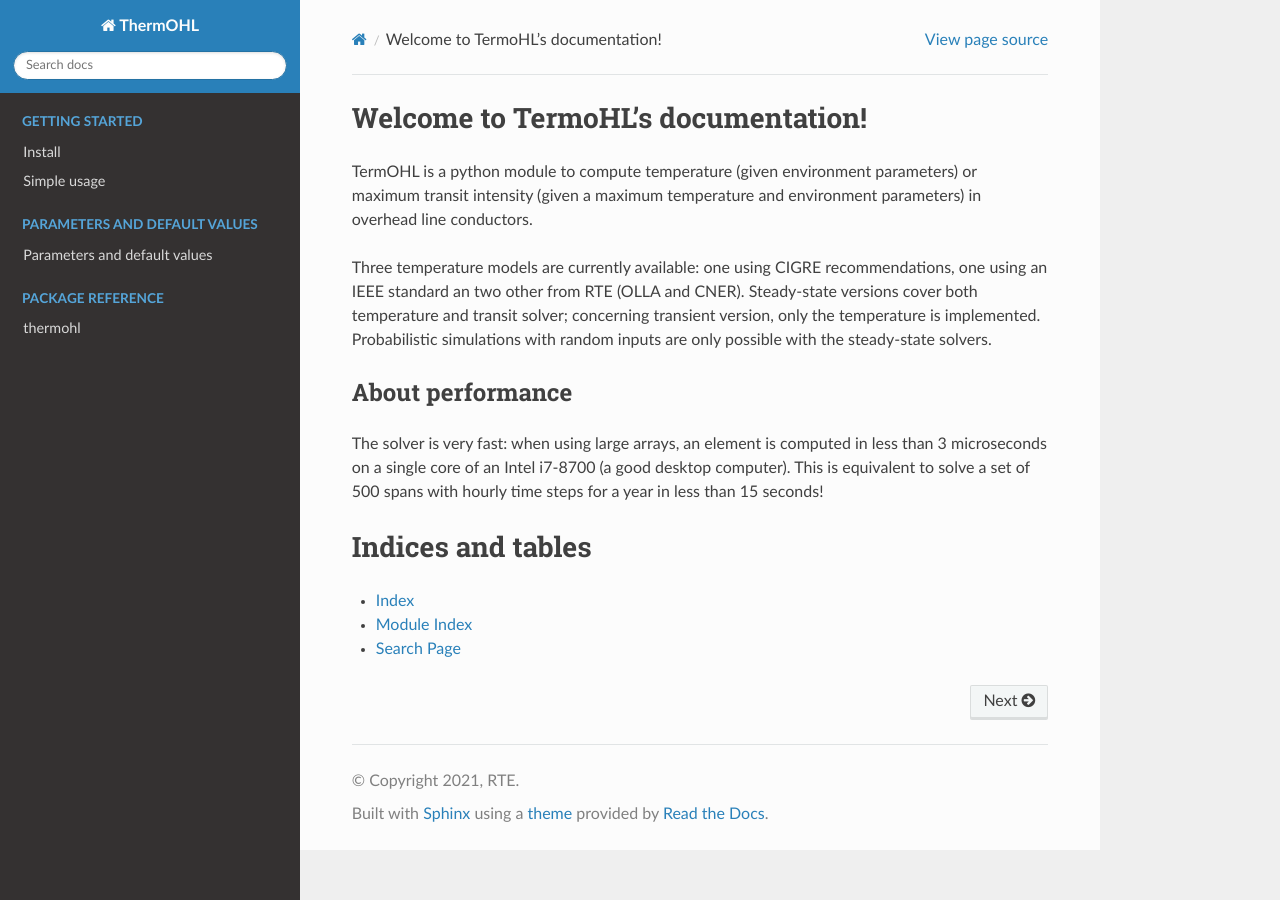
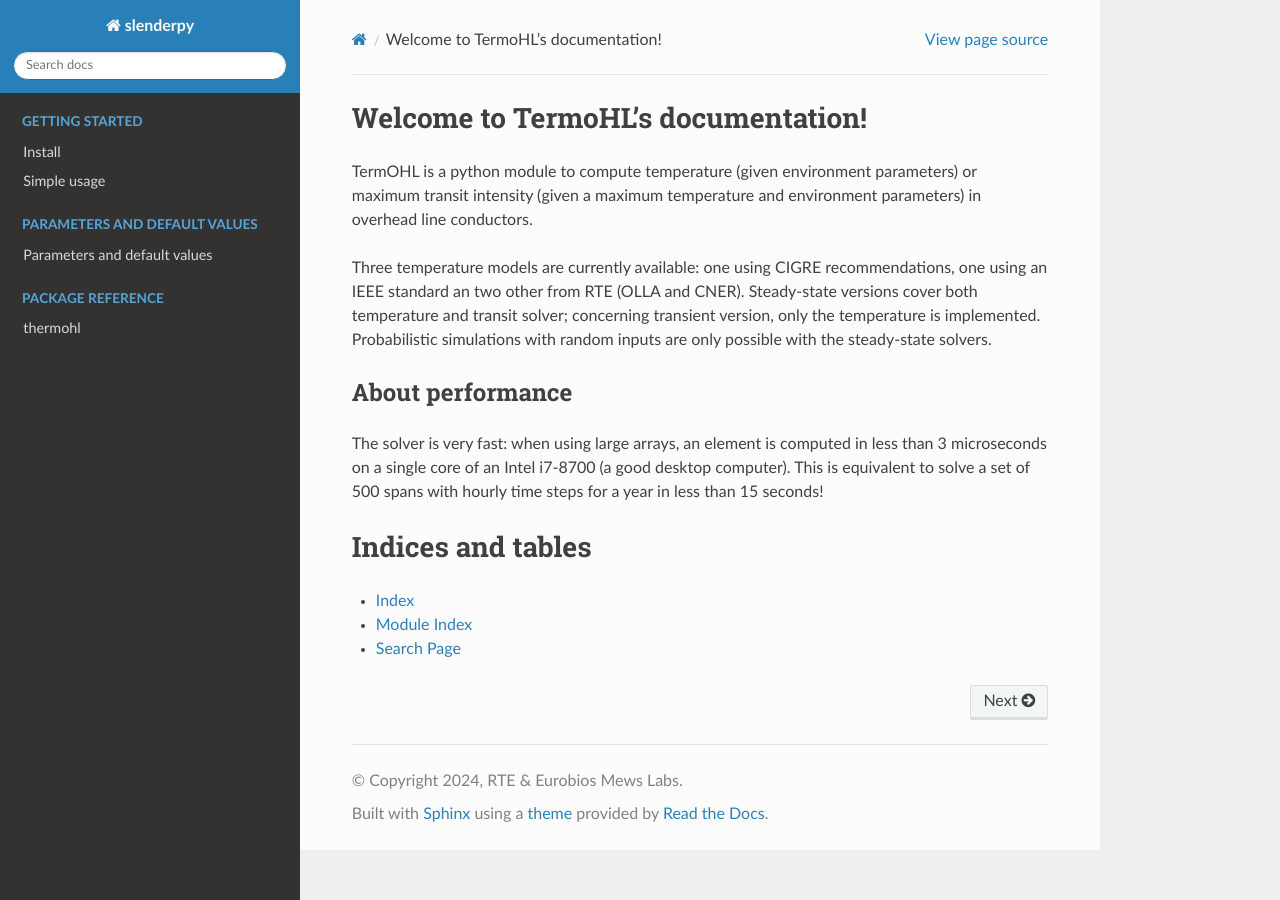
Before and after one commit to rte-france/pallas-thermohl, a Sphinx documentation site: the page built from doc/index.rst, in a window 1280 px wide. Built offline with Sphinx 7.4.7 and the Read the Docs theme 2.0.0, drawn with Linux system fonts in a browser that asks for light colours.

```diff
--- a/doc/conf.py
+++ b/doc/conf.py
@@ -10,30 +10,29 @@
 #
 import os
 import sys
+
 sys.path.insert(0, os.path.abspath('../'))
-
 
 # -- Project information -----------------------------------------------------
 
-project = 'ThermOHL'
-copyright = '2021, RTE'
-author = 'Eurobios'
+project = 'slenderpy'
+copyright = '2024, RTE & Eurobios Mews Labs'
+author = 'Eurobios Mews Labs'
 
 # The full version, including alpha/beta/rc tags
-release = '0.0.1'
-
+release = '2024.0.0'
 
 # -- General configuration ---------------------------------------------------
 
 # Add any Sphinx extension module names here, as strings. They can be
 # extensions coming with Sphinx (named 'sphinx.ext.*') or your custom
 # ones.
-extensions = ['sphinx.ext.autodoc',
-              'sphinx.ext.napoleon',
-              'sphinx.ext.intersphinx',
-              'sphinx.ext.coverage',
-              # 'numpydoc'
-              ]
+extensions = [
+    'sphinx.ext.autodoc',
+    'sphinx.ext.napoleon',
+    'sphinx.ext.intersphinx',
+    'sphinx.ext.coverage',
+]
 
 # Add any paths that contain templates here, relative to this directory.
 templates_path = ['_templates']
@@ -42,7 +41,6 @@ templates_path = ['_templates']
 # directories to ignore when looking for source files.
 # This pattern also affects html_static_path and html_extra_path.
 exclude_patterns = ['_build', 'Thumbs.db', '.DS_Store']
-
 
 # -- Options for HTML output -------------------------------------------------
 
@@ -54,6 +52,7 @@ on_rtd = os.environ.get('READTHEDOCS', None) == 'True'
 
 if not on_rtd:  # only import and set the theme if we're building docs locally
     import sphinx_rtd_theme
+
     html_theme = 'sphinx_rtd_theme'
     html_theme_path = [sphinx_rtd_theme.get_html_theme_path()]
 
```
Also changed, not shown: README.md (+14 -9 lines), doc/getting-started.rst (+1 -7 lines).
